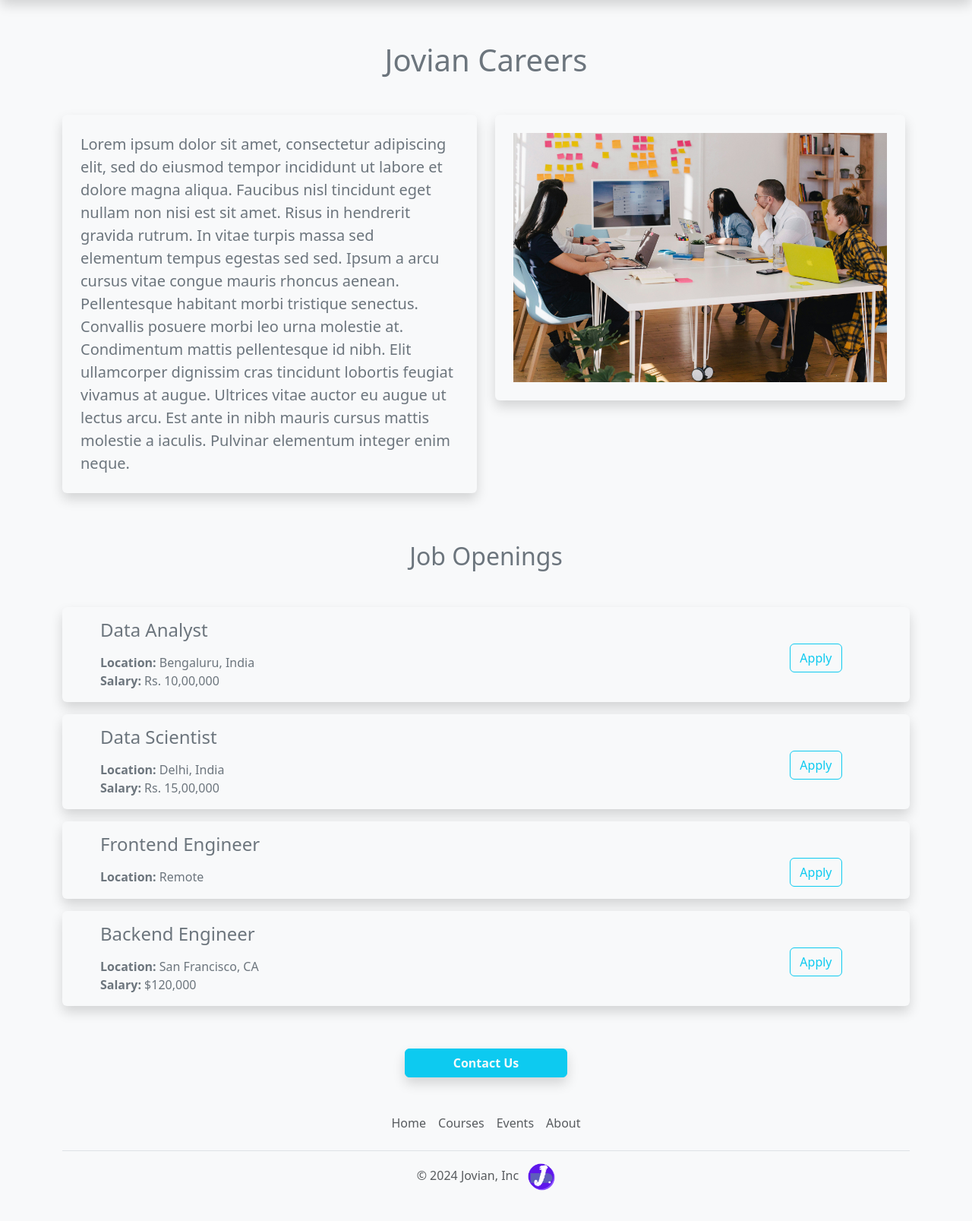
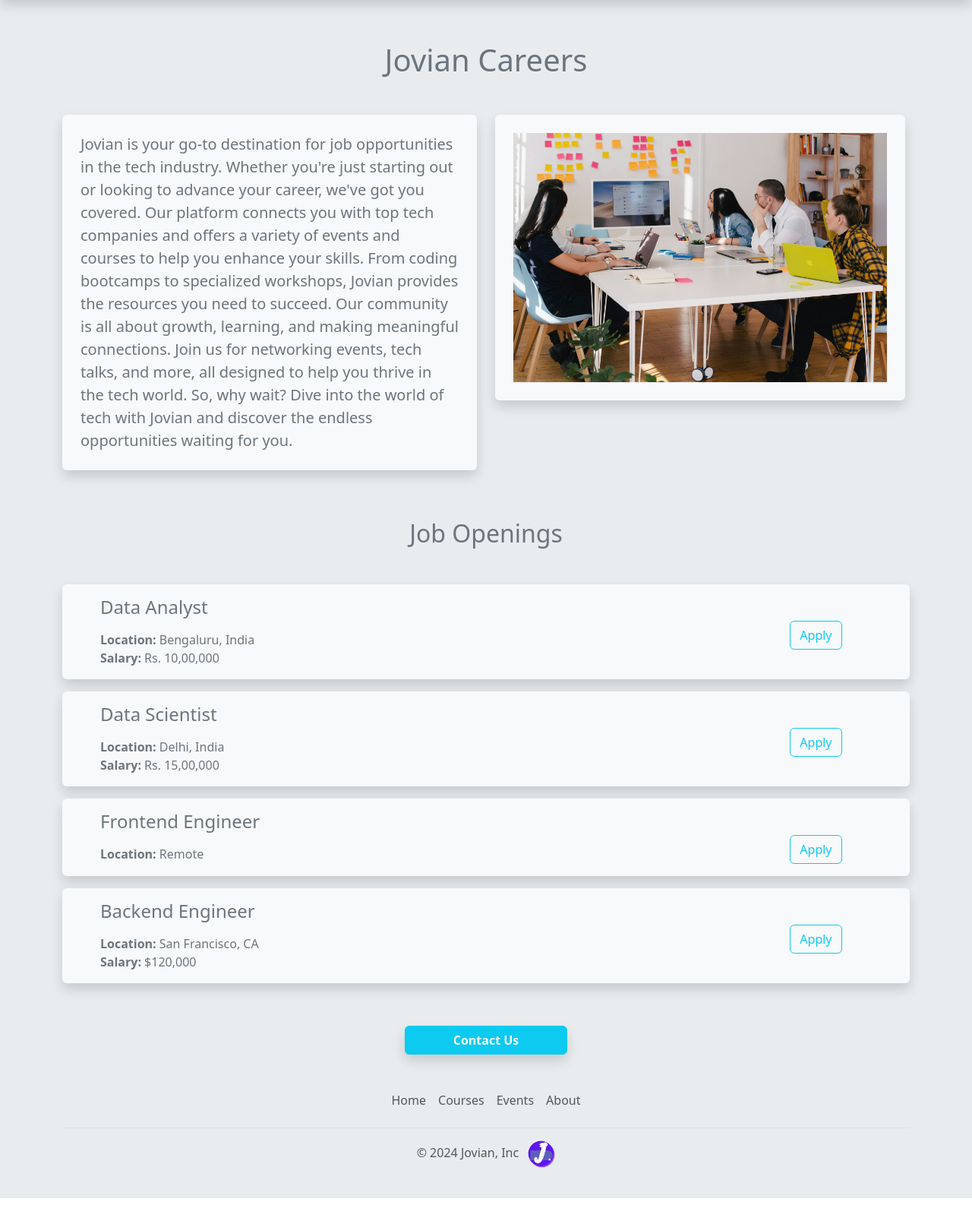
Before and after one commit to sarahmarie1976/jovian_careers_website, a Flask app: page / in a window 1280 px wide. Shown: the part 429-2036 px from the top of the page at 76% size. After the commit the page ends 2006 px from the top, so only its background shows below. Run offline with Flask 3, Linux system fonts and the light colour scheme.

Commit message:
:pencil: updated about paragraph and changed background color

```diff
--- a/templates/home.html
+++ b/templates/home.html
@@ -7,7 +7,7 @@
     <link href="https://cdn.jsdelivr.net/npm/bootstrap@5.3.3/dist/css/bootstrap.min.css" rel="stylesheet" integrity="sha384-QWTKZyjpPEjISv5WaRU9OFeRpok6YctnYmDr5pNlyT2bRjXh0JMhjY6hW+ALEwIH" crossorigin="anonymous">
     <style>
         body {
-            background-color: #f8f9fa; /* Light grey background */
+            background-color: #e9ecef; /* Light grey background */
         }
         #banner {
             width: 100%;
@@ -34,7 +34,7 @@
             <!-- About text -->
             <div class='col-md-6'>
                 <p class='lead p-4 shadow bg-body-tertiary rounded'>
-                    Lorem ipsum dolor sit amet, consectetur adipiscing elit, sed do eiusmod tempor incididunt ut labore et dolore magna aliqua. Faucibus nisl tincidunt eget nullam non nisi est sit amet. Risus in hendrerit gravida rutrum. In vitae turpis massa sed elementum tempus egestas sed sed. Ipsum a arcu cursus vitae congue mauris rhoncus aenean. Pellentesque habitant morbi tristique senectus. Convallis posuere morbi leo urna molestie at. Condimentum mattis pellentesque id nibh. Elit ullamcorper dignissim cras tincidunt lobortis feugiat vivamus at augue. Ultrices vitae auctor eu augue ut lectus arcu. Est ante in nibh mauris cursus mattis molestie a iaculis. Pulvinar elementum integer enim neque.
+                    Jovian is your go-to destination for job opportunities in the tech industry. Whether you're just starting out or looking to advance your career, we've got you covered. Our platform connects you with top tech companies and offers a variety of events and courses to help you enhance your skills. From coding bootcamps to specialized workshops, Jovian provides the resources you need to succeed. Our community is all about growth, learning, and making meaningful connections. Join us for networking events, tech talks, and more, all designed to help you thrive in the tech world. So, why wait? Dive into the world of tech with Jovian and discover the endless opportunities waiting for you.
                 </p>
             </div> <!-- End of About text -->
 
```
